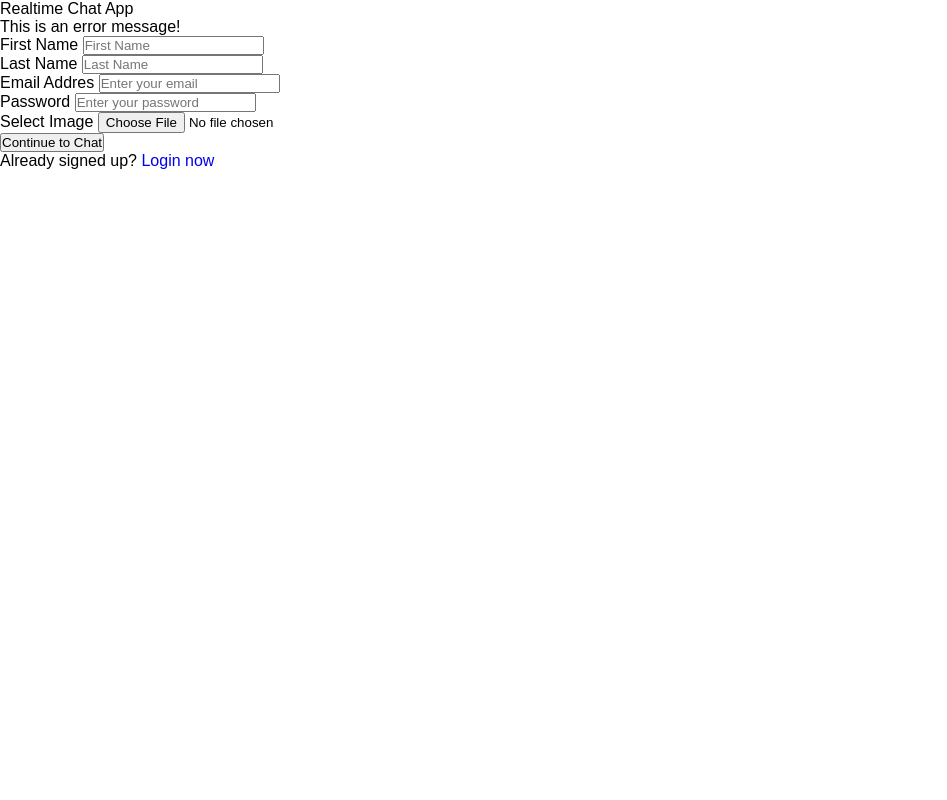
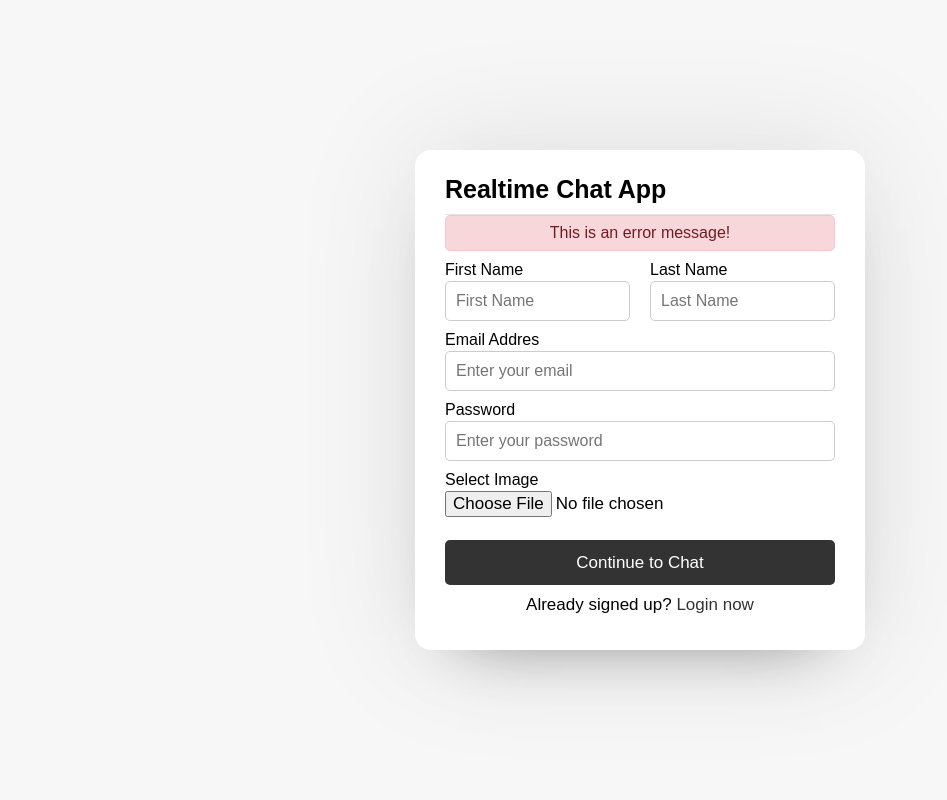
Before and after one commit to Jimbanan/KP_Chat_Web, a PHP site: page / in a window 1280 px wide. Shown: the whole page, without its empty margins (0-947 px from the left). Run offline with PHP 8.4, Linux system fonts and the light colour scheme.

Commit message:
Complete login form

```diff
--- a/index.html
+++ b/index.html
@@ -16,30 +16,31 @@
         <form action="#">
             <div class="error-txt">This is an error message!</div>
             <div class="name-details">
-                    <div class="field">
+                <div class="field input">
                     <label>First Name</label>
                     <input type="text" placeholder="First Name">
                 </div>
-                    <div class="field">
+                <div class="field input">
                     <label>Last Name</label>
                     <input type="text" placeholder="Last Name">
                 </div>
-                    <div class="field">
+            </div>
+            <div class="field input">
                 <label>Email Addres</label>
                 <input type="text" placeholder="Enter your email">
             </div>
-                    <div class="field">
+            <div class="field input">
                 <label>Password</label>
                 <input type="text" placeholder="Enter your password">
             </div>
-                    <div class="field">
+            <div class="field image">
                 <label>Select Image</label>
                 <input type="file">
             </div>
-                    <div class="field">
+            <div class="field button">
                 <input type="submit" value="Continue to Chat">
             </div>
-                </div>
+
         </form>
         <div class="link">Already signed up? <a href="#">Login now</a></div>
     </section>
--- a/style.css
+++ b/style.css
@@ -1,8 +1,103 @@
 @import url('https://fonts.googleapis.com/css2family=Poppins:wght@200;300;400;500;600&display=swap');
-*{
+
+* {
     margin: 0;
     padding: 0;
     box-sizing: border-box;
     text-decoration: none;
     font-family: 'Popins', sans-serif;
 }
+
+body {
+    display: flex;
+    align-items: center;
+    justify-content: center;
+    min-height: 100vh;
+    background: #f7f7f7;
+}
+
+.wrapper {
+    background: #fff;
+    width: 450px;
+    border-radius: 16px;
+    box-shadow: 0 0 128px 0 rgba(0, 0, 0, 0.1),
+    0 32px 64px -48px rgba(0, 0, 0, 0.5);
+}
+
+.form {
+    padding: 25px 30px;
+}
+
+.form header {
+    font-size: 25px;
+    font-weight: 600;
+    padding-bottom: 10px;
+    border-bottom: 1px solid #e6e6e6;
+}
+
+.form form .error-txt {
+    color: #721c24;
+    background: #f8d7da;
+    padding: 8px 10px;
+    text-align: center;
+    border-radius: 5px;
+    margin-bottom: 10px;
+    border: 1px solid #f5c6cb
+}
+
+.form form .name-details {
+    display: flex;
+}
+
+form .name-details .field:first-child {
+    margin-right: 10px;
+}
+
+form .name-details .field:last-child {
+    margin-left: 10px;
+}
+
+.form form .field {
+    display: flex;
+    flex-direction: column;
+    margin-bottom: 10px;
+}
+.form form .field label{
+    margin-bottom: 2px;
+}
+.form form .field input {
+    outline: none;
+}
+.form form .input input {
+    height: 40px;
+    width: 100%;
+    font-size: 16px;
+    padding: 0 10px;
+    border: 1px solid #ccc;
+    border-radius: 5px;
+}
+.form form .image input {
+font-size: 17px;
+}
+.form form .button input {
+    margin-top: 13px;
+    height: 45px;
+    border: none;
+    font-size: 17px;
+    font-weight: 400;
+    background: #333;
+    color: #fff;
+    border-radius: 5px;
+    cursor: pointer;
+}
+.form .link{
+    text-align: center;
+    margin: 10px 0;
+    font-size: 17px;
+}
+.form .link a{
+    color: #333;
+}
+.form .link a:hover{
+    text-decoration: underline;
+}
```
Lines whose indentation alone changed are shown as unchanged.
